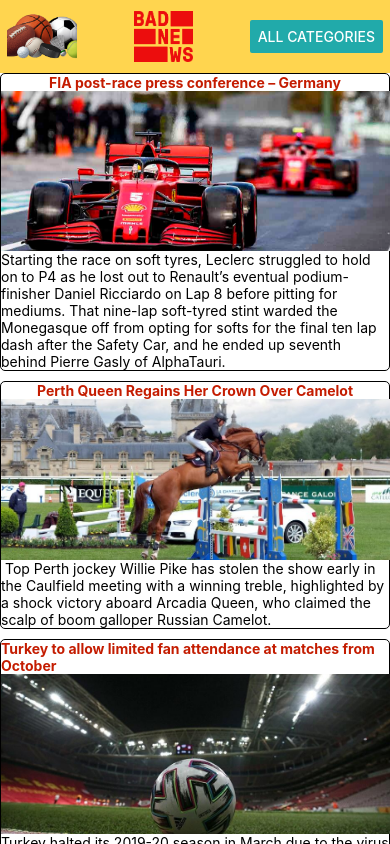
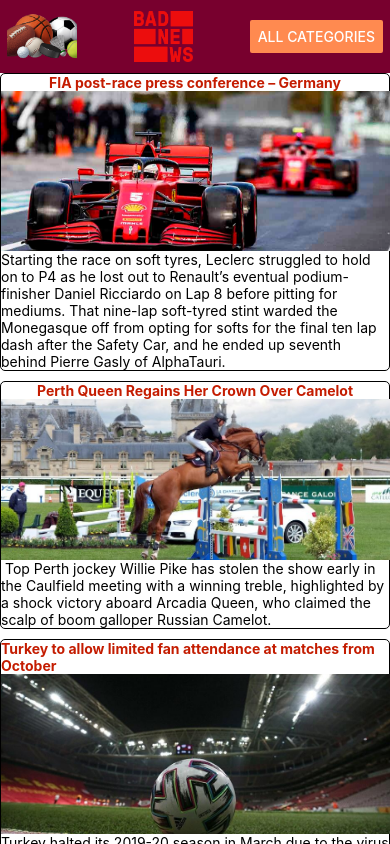
Before and after one commit to gokhandogan7/News-Page-Project, a React Native app: screen / in a window 390 px wide. Built offline with nearby package versions, Linux system fonts and the light colour scheme.

Commit message:
editted navbar styling

```diff
--- a/src/App.js
+++ b/src/App.js
@@ -49,7 +49,7 @@
           flexDirection: 'row',
           padding: 7,
           justifyContent: 'space-between',
-          backgroundColor: '#ffd54f',
+          backgroundColor: '#78002e',
           alignItems: 'center',
         }}>
         <View>
@@ -73,7 +73,7 @@
         <View>
           <Button
             title="All Categories"
-            color="#21aaaa"
+            color="#ff8a50"
             style={{borderRadius: 20}}
           />
         </View>
```
